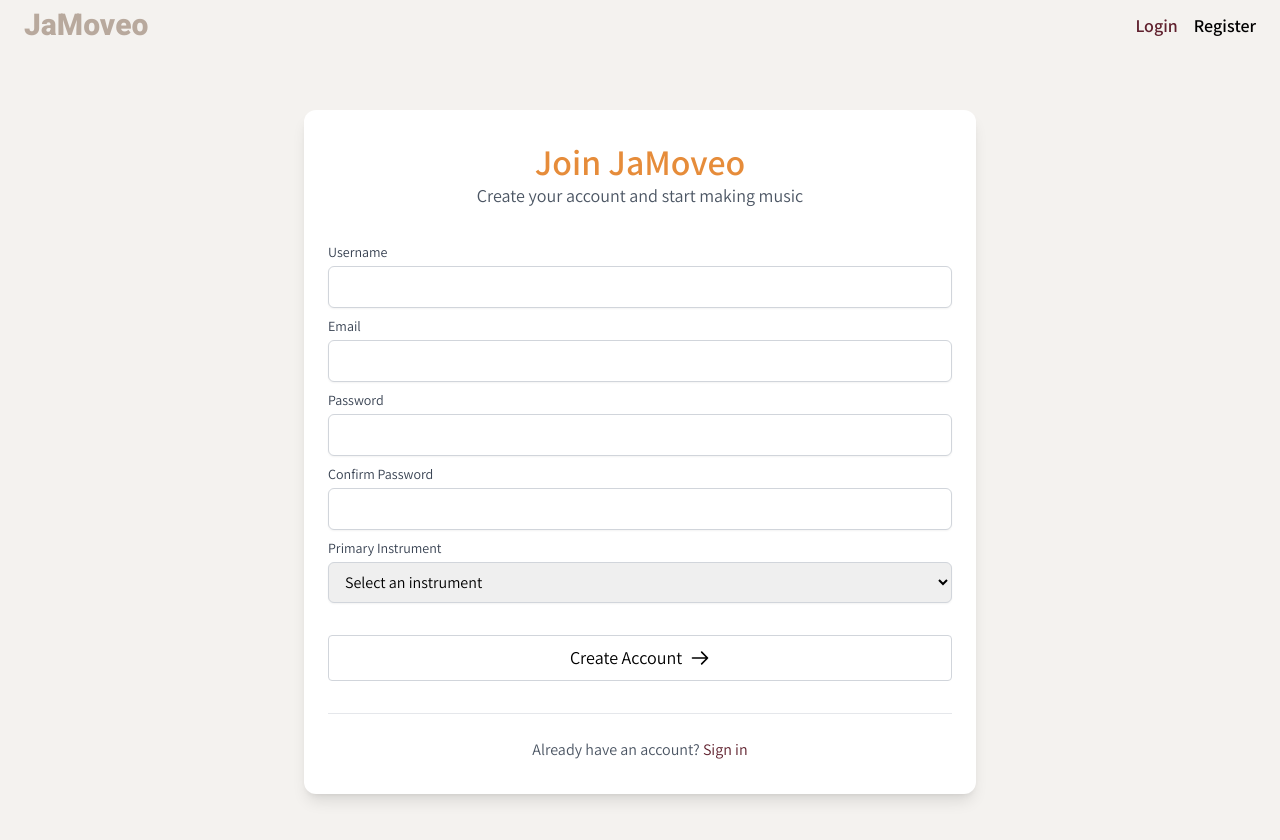
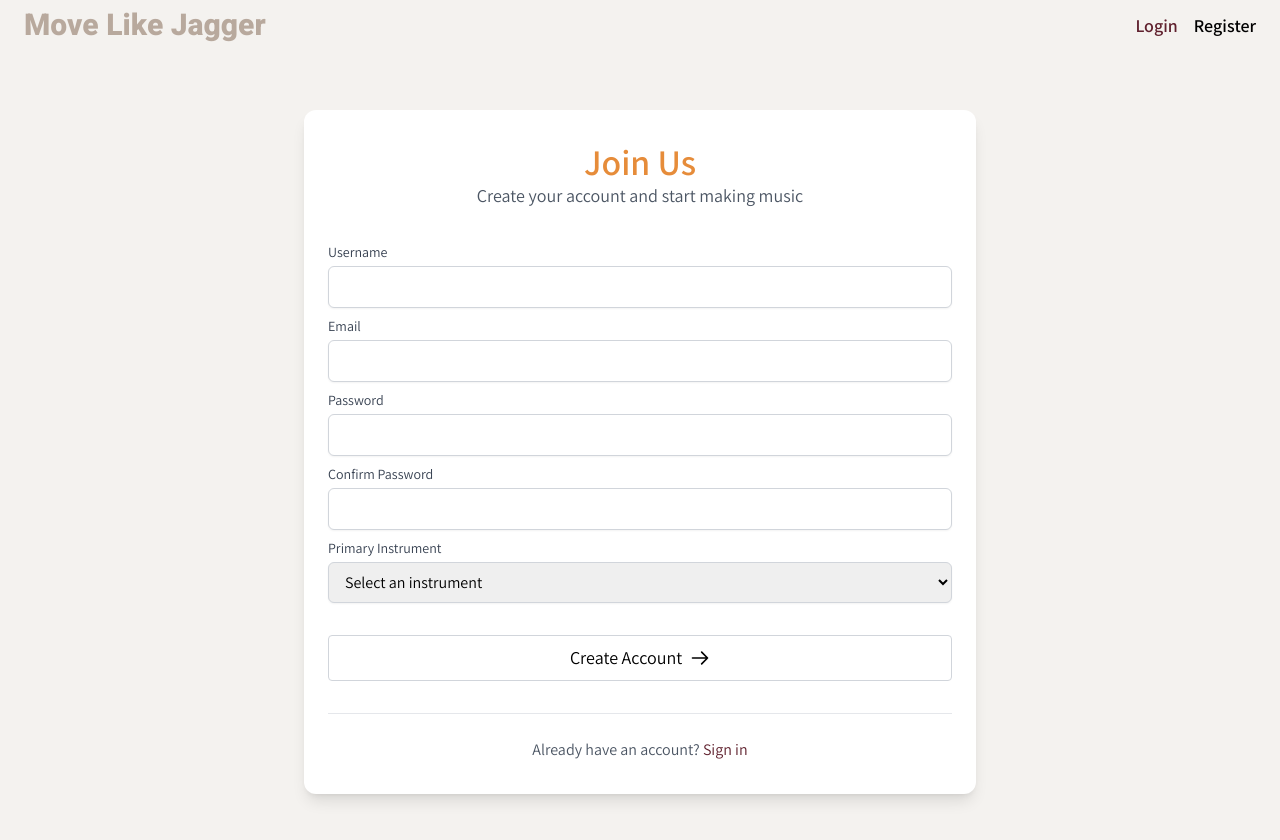
Before and after one commit to danielperetz22/Move-like-jagger, a React (Vite) app in the folder apps/Frontend/: page /register in a window 1280 px wide. Shown: the top 840 px of the page. Built offline with nearby package versions, Linux system fonts and the light colour scheme.

Commit message:
replace Logo

```diff
--- a/apps/Frontend/index.html
+++ b/apps/Frontend/index.html
@@ -4,7 +4,7 @@
     <meta charset="UTF-8" />
     <link rel="icon" type="image/png" href="/logoNotes.png" />
     <meta name="viewport" content="width=device-width, initial-scale=1.0" />
-    <title>JaMoveo</title>
+    <title>Move Like Jagger</title>
   </head>
   <body>
     <div id="root"></div>
--- a/apps/Frontend/src/components/NavBar.tsx
+++ b/apps/Frontend/src/components/NavBar.tsx
@@ -25,7 +25,7 @@ const NavBar: React.FC = () => {
           onClick={() => navigate('/')}
         >
           <span className="text-3xl font-extrabold font-heebo text-[#b8a99d]">
-            JaMoveo
+            Move Like Jagger
           </span>
         </div>
         <div className="md:hidden">
--- a/apps/Frontend/src/pages/Register.tsx
+++ b/apps/Frontend/src/pages/Register.tsx
@@ -59,7 +59,7 @@ const Register: React.FC = () => {
       <div className="relative max-w-2xl w-full mx-auto bg-white rounded-xl shadow-lg overflow-hidden">
         <div className="px-6 py-8">
           <div className="text-center mb-8">
-            <h2 className="text-4xl font-semibold text-[#e68c3a]">Join JaMoveo</h2>
+            <h2 className="text-4xl font-semibold text-[#e68c3a]">Join Us</h2>
             <p className=" text-gray-600 text-lg">Create your account and start making music</p>
           </div>
 
```
Also changed, not shown: apps/Frontend/src/assets/logoJaMoveo.png.
